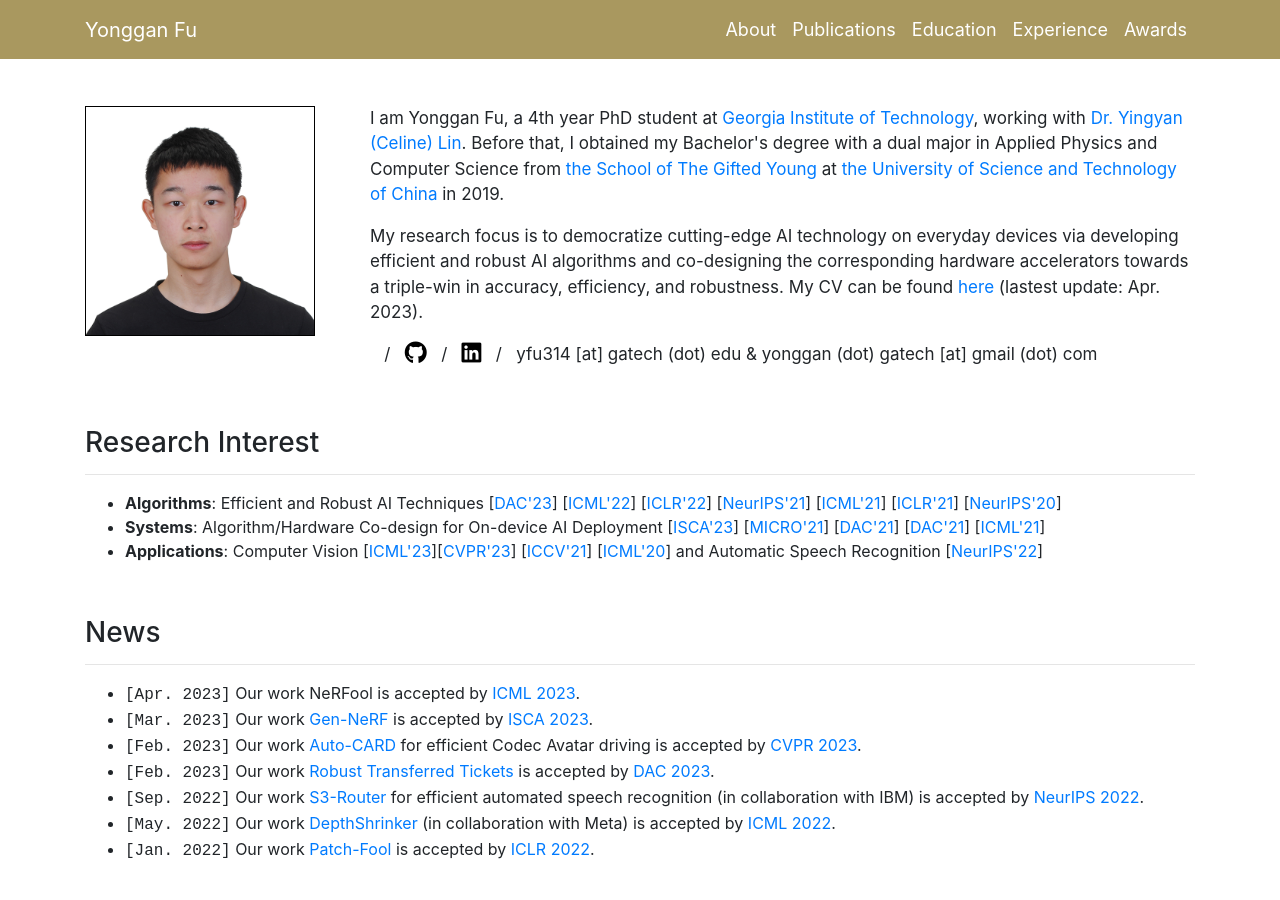
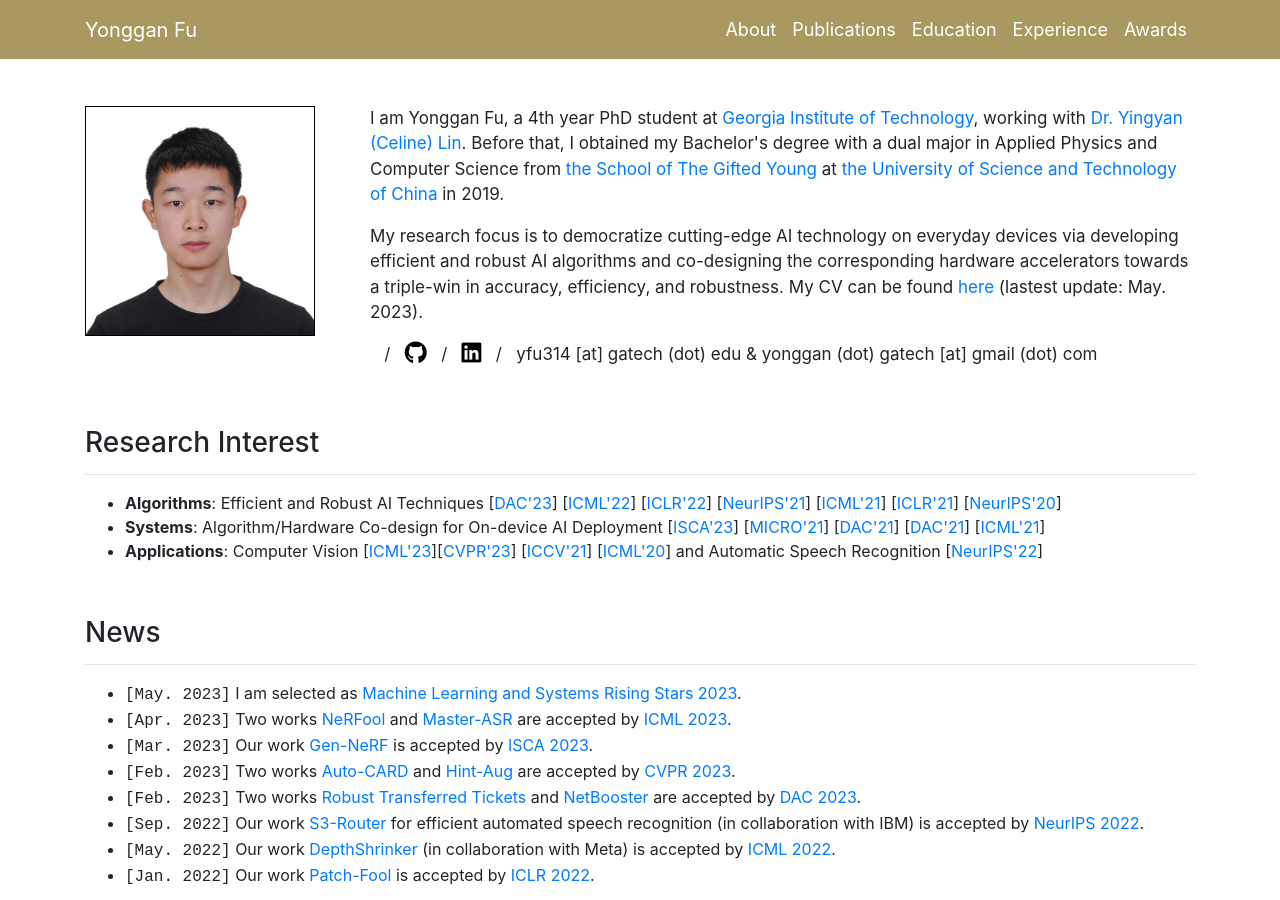
Before and after one commit to tilmto/tilmto.github.io, a Jekyll site: the page built from docs/index.markdown, in a window 1280 px wide and 900 px high. Built offline with Jekyll 4.4.1, drawn with Linux system fonts in a browser that asks for light colours; nearby versions of some CDN libraries; a style sheet for code colours, icons or effects is not loaded; some of the changed text lies outside the part shown.

Commit message:
update the info

```diff
--- a/docs/_layouts/index.html
+++ b/docs/_layouts/index.html
@@ -94,7 +94,7 @@
 			</p>
 
 			<p>My research focus is to democratize cutting-edge AI technology on everyday devices via developing efficient and robust AI algorithms and co-designing the corresponding hardware accelerators towards a triple-win in accuracy, efficiency, and robustness.
-      My CV can be found <a href="https://drive.google.com/file/d/181Ti9IlhA6llkdQO6lIWBp3_UV1FGoO6/view?usp=sharing" target="_blank">here</a> (lastest update: Apr. 2023).
+      My CV can be found <a href="https://drive.google.com/file/d/199Kr7aPfstEcxO3h23RS3VRE16ImFkW7/view?usp=sharing" target="_blank">here</a> (lastest update: May. 2023).
 			</p>
 
 
@@ -116,7 +116,7 @@
 		<ul>
 			<li>
 				<b>Algorithms</b>: Efficient and Robust AI Techniques
-        [<a href="https://arxiv.org/pdf/2304.11834.pdf/" target="_blank">DAC'23</a>]
+        [<a href="https://arxiv.org/pdf/2304.11834.pdf" target="_blank">DAC'23</a>]
         [<a href="https://proceedings.mlr.press/v162/fu22c/fu22c.pdf" target="_blank">ICML'22</a>]
         [<a href="https://openreview.net/pdf?id=28ib9tf6zhr" target="_blank">ICLR'22</a>]
         [<a href="https://proceedings.neurips.cc/paper/2021/file/6ce8d8f3b038f737cefcdafcf3752452-Paper.pdf" target="_blank">NeurIPS'21</a>]
@@ -147,16 +147,19 @@
 		<h3 id="News" style="padding-top: 70px; margin-top: -80px;">News</h3><hr>
 		<ul>
 			<li>
-				<tt>[Apr. 2023]</tt> Our work NeRFool is accepted by <a href="https://icml.cc/Conferences/2023" target="_blank">ICML 2023</a>.
+				<tt>[May. 2023]</tt> I am selected as <a href="https://mlcommons.org/en/rising-stars-2023/" target="_blank">Machine Learning and Systems Rising Stars 2023</a>.
+			</li>
+			<li>
+				<tt>[Apr. 2023]</tt> Two works <a href="https://tilmto.github.io/" target="_blank">NeRFool</a> and <a href="https://tilmto.github.io/" target="_blank">Master-ASR</a> are accepted by <a href="https://icml.cc/Conferences/2023" target="_blank">ICML 2023</a>.
 			</li>
 			<li>
 				<tt>[Mar. 2023]</tt> Our work <a href="https://arxiv.org/pdf/2304.11842.pdf" target="_blank">Gen-NeRF</a> is accepted by <a href="https://iscaconf.org/isca2023/" target="_blank">ISCA 2023</a>.
 			</li>
 			<li>
-				<tt>[Feb. 2023]</tt> Our work <a href="https://arxiv.org/pdf/2304.11835.pdf" target="_blank">Auto-CARD</a> for efficient Codec Avatar driving is accepted by <a href="https://cvpr2023.thecvf.com/" target="_blank">CVPR 2023</a>.
+				<tt>[Feb. 2023]</tt> Two works <a href="https://openaccess.thecvf.com/content/CVPR2023/papers/Fu_Auto-CARD_Efficient_and_Robust_Codec_Avatar_Driving_for_Real-Time_Mobile_CVPR_2023_paper.pdf" target="_blank">Auto-CARD</a> and <a href="https://openaccess.thecvf.com/content/CVPR2023/papers/Yu_Hint-Aug_Drawing_Hints_From_Foundation_Vision_Transformers_Towards_Boosted_Few-Shot_CVPR_2023_paper.pdf" target="_blank">Hint-Aug</a> are accepted by <a href="https://cvpr2023.thecvf.com/" target="_blank">CVPR 2023</a>.
 			</li>
 			<li>
-				<tt>[Feb. 2023]</tt> Our work <a href="https://arxiv.org/pdf/2304.11834.pdf" target="_blank">Robust Transferred Tickets</a> is accepted by <a href="https://www.dac.com/" target="_blank">DAC 2023</a>.
+				<tt>[Feb. 2023]</tt> Two works <a href="https://arxiv.org/pdf/2304.11834.pdf" target="_blank">Robust Transferred Tickets</a> and <a href="https://tilmto.github.io/" target="_blank">NetBooster</a> are accepted by <a href="https://www.dac.com/" target="_blank">DAC 2023</a>.
 			</li>
 			<li>
 				<tt>[Sep. 2022]</tt> Our work <a href="https://arxiv.org/pdf/2211.01522.pdf" target="_blank">S3-Router</a> for efficient automated speech recognition (in collaboration with IBM) is accepted by <a href="https://nips.cc/Conferences/2022" target="_blank">NeurIPS 2022</a>.
@@ -176,7 +179,7 @@
 	<div class="container">
 		<h3 id="Publications" style="padding-top: 70px; margin-top: -80px;">
 			Selected Publications
-			<small><small> (<i>see full publication list <a href="https://drive.google.com/file/d/181Ti9IlhA6llkdQO6lIWBp3_UV1FGoO6/view?usp=sharing" target='_blank'>here</a></i>)
+			<small><small> (<i>see full publication list <a href="https://drive.google.com/file/d/199Kr7aPfstEcxO3h23RS3VRE16ImFkW7/view?usp=sharing" target='_blank'>here</a></i>)
 			</small></small><br>
 			<!-- <small><small>
 			(<a href="" id="select0" onclick="showPubs(0); return false;">show selected</a> /
@@ -553,6 +556,7 @@
 		<hr>
 
 		<ul>
+			<li><tt>[May. 2023]</tt> Machine Learning and Systems Rising Stars 2023</li>
 			<li><tt>[Dec. 2022]</tt> Rice Engineering Alumni Graduate Student Travel Grant</li>
 			<li><tt>[Oct. 2022]</tt> NeurIPS 2022 Scholar Award</li>
 			<li><tt>[Jul. 2022]</tt> 1st Place of University Demo Best Demonstration at DAC 2022</li>
```
Also changed, not shown: 5 other files.
